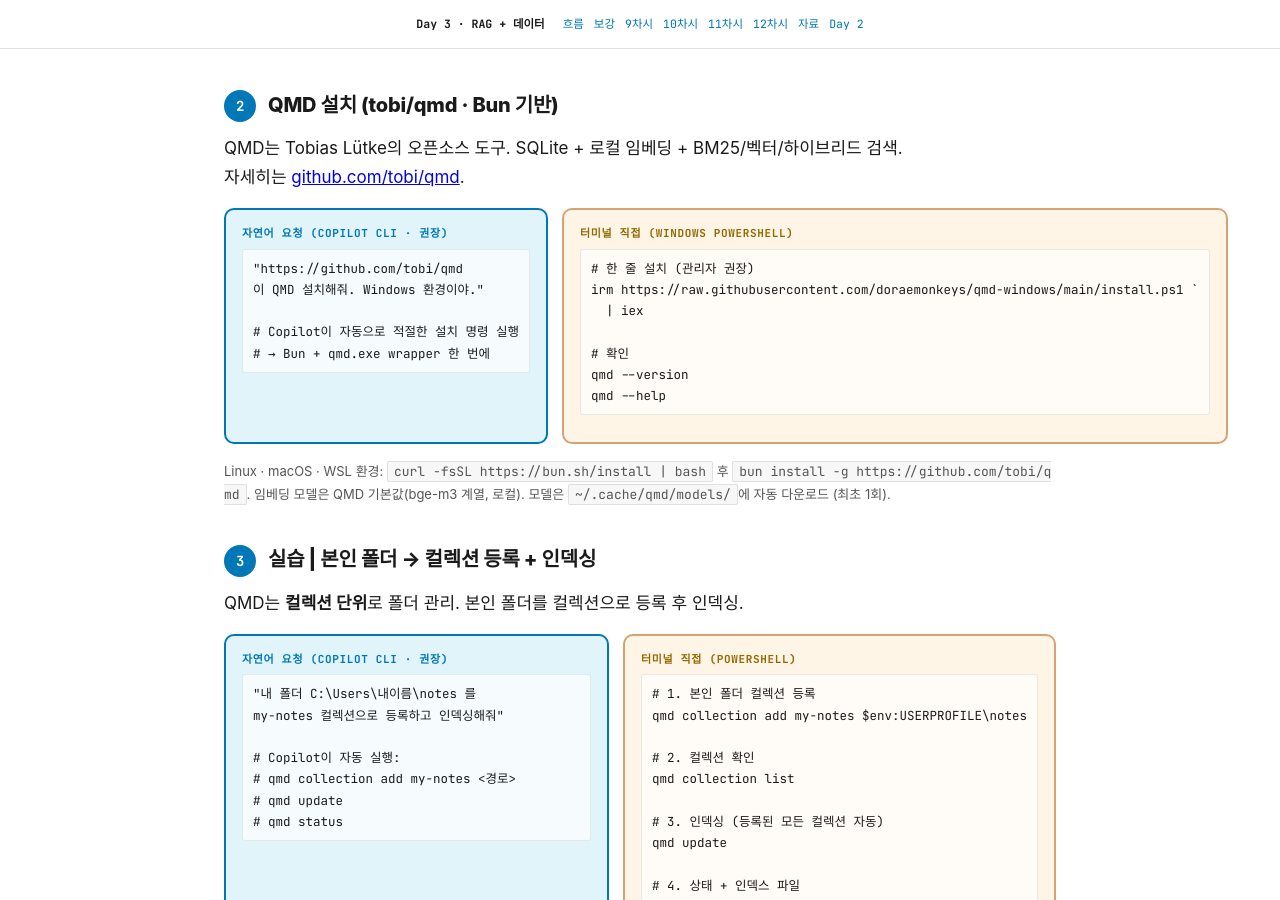
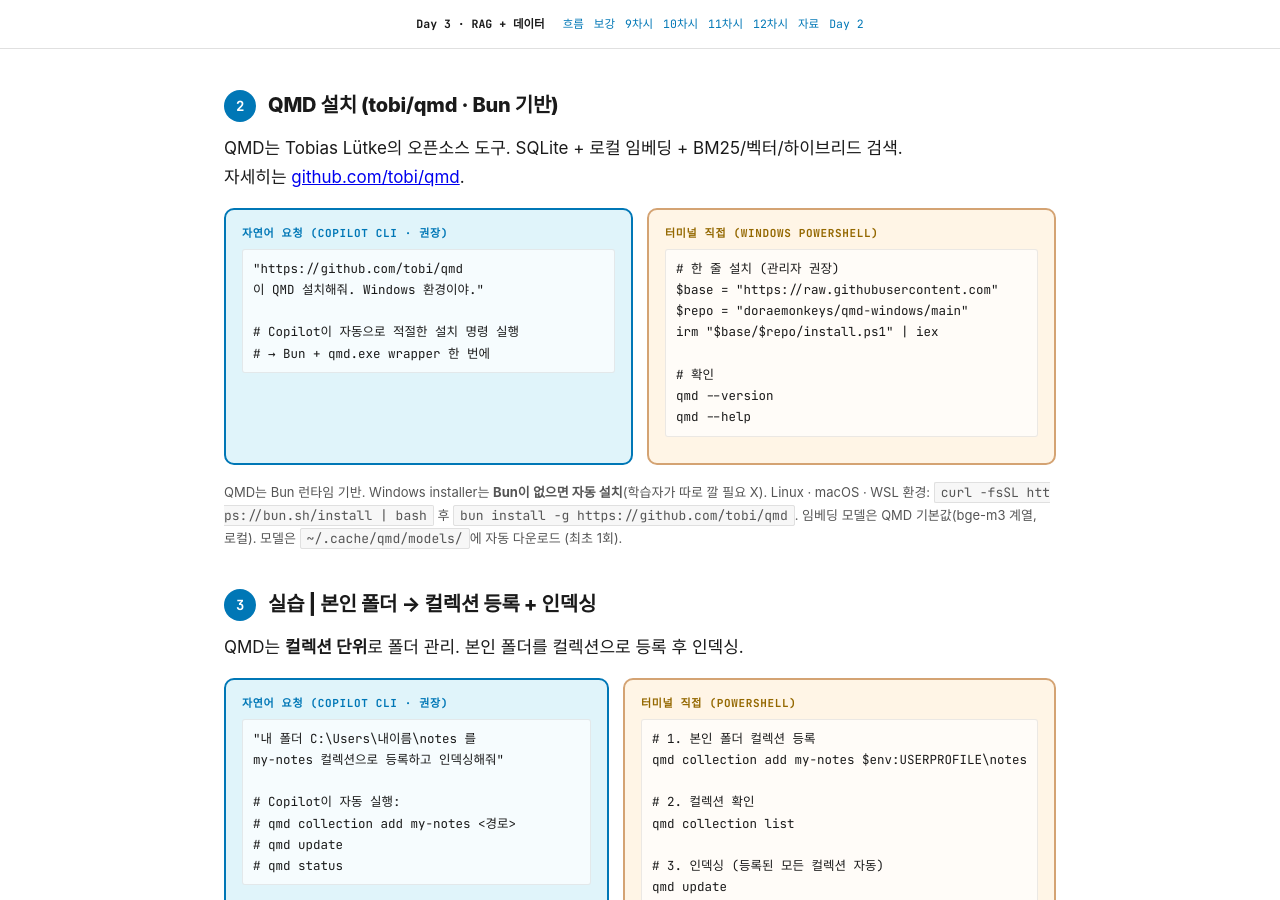
Before and after one commit to daniel8824-del/rag-day3, a Jekyll site: the page docs/index.html, which Jekyll copies as it is, in a window 1280 px wide and 900 px high, scrolled down 9699 px. Built offline with Jekyll 4.4.1, drawn with Linux system fonts in a browser that asks for light colours; some web fonts are replaced.

Commit message:
9차시 §2 QMD irm URL 변수 분리 + Windows Bun 자동 설치 안내 추가

```diff
--- a/docs/index.html
+++ b/docs/index.html
@@ -940,8 +940,9 @@
     <div class="track stu">
       <div class="track-h">터미널 직접 (Windows PowerShell)</div>
       <pre># 한 줄 설치 (관리자 권장)
-irm https://raw.githubusercontent.com/doraemonkeys/qmd-windows/main/install.ps1 `
-  | iex
+$base = "https://raw.githubusercontent.com"
+$repo = "doraemonkeys/qmd-windows/main"
+irm "$base/$repo/install.ps1" | iex
 
 # 확인
 qmd --version
@@ -949,7 +950,7 @@
     </div>
   </div>
 
-  <p style="font-size:13px;color:#555;">Linux · macOS · WSL 환경: <code class="inline">curl -fsSL https://bun.sh/install | bash</code> 후 <code class="inline">bun install -g https://github.com/tobi/qmd</code>. 임베딩 모델은 QMD 기본값(bge-m3 계열, 로컬). 모델은 <code class="inline">~/.cache/qmd/models/</code>에 자동 다운로드 (최초 1회).</p>
+  <p style="font-size:13px;color:#555;">QMD는 Bun 런타임 기반. Windows installer는 <strong>Bun이 없으면 자동 설치</strong>(학습자가 따로 깔 필요 X). Linux · macOS · WSL 환경: <code class="inline">curl -fsSL https://bun.sh/install | bash</code> 후 <code class="inline">bun install -g https://github.com/tobi/qmd</code>. 임베딩 모델은 QMD 기본값(bge-m3 계열, 로컬). 모델은 <code class="inline">~/.cache/qmd/models/</code>에 자동 다운로드 (최초 1회).</p>
 
   <h3><span class="step-num">3</span>실습 | 본인 폴더 → 컬렉션 등록 + 인덱싱</h3>
   <p>QMD는 <strong>컬렉션 단위</strong>로 폴더 관리. 본인 폴더를 컬렉션으로 등록 후 인덱싱.</p>
```
